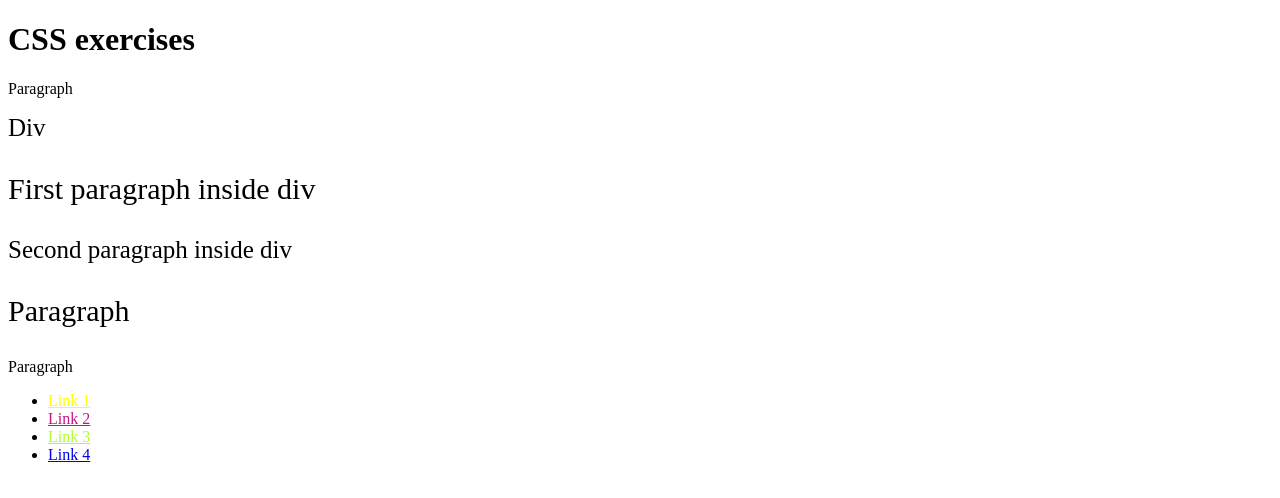
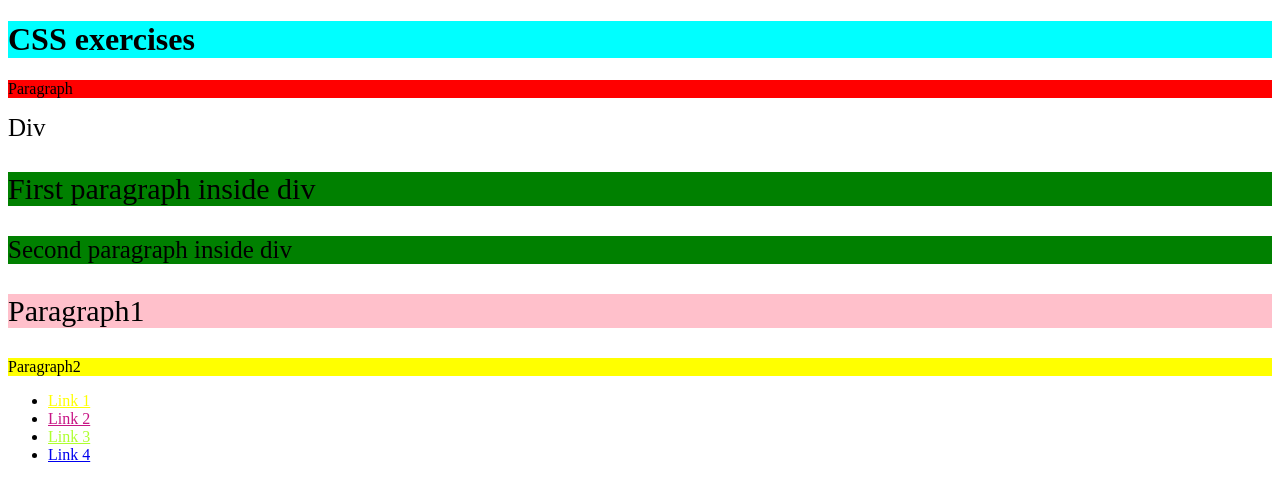
Before and after one commit to veronikaliverstam1988/css-exercises, a plain HTML site: page index.html in a window 1280 px wide. Drawn offline with Linux system fonts and the light colour scheme.

Commit message:
chaanges

```diff
--- a/index.css
+++ b/index.css
@@ -15,3 +15,13 @@ a[href*="blocket"]{
     color: greenyellow;
 
 }
+
+h1 {background-color: aqua}
+
+p {background-color: red}
+
+div p{background-color:green}
+
+div ~ p {background-color: yellow}
+
+div + p {background-color: pink}
--- a/index.html
+++ b/index.html
@@ -12,8 +12,8 @@
     <p class="Class1">First paragraph inside div</p>
     <p>Second paragraph inside div</p>
 </div>
-<p class="Class1">Paragraph</p>
-<p>Paragraph</p>
+<p class="Class1">Paragraph1</p>
+<p>Paragraph2</p>
 
 <ul>
     <li><a href="https://www.google.se">Link 1</a></li>
```
